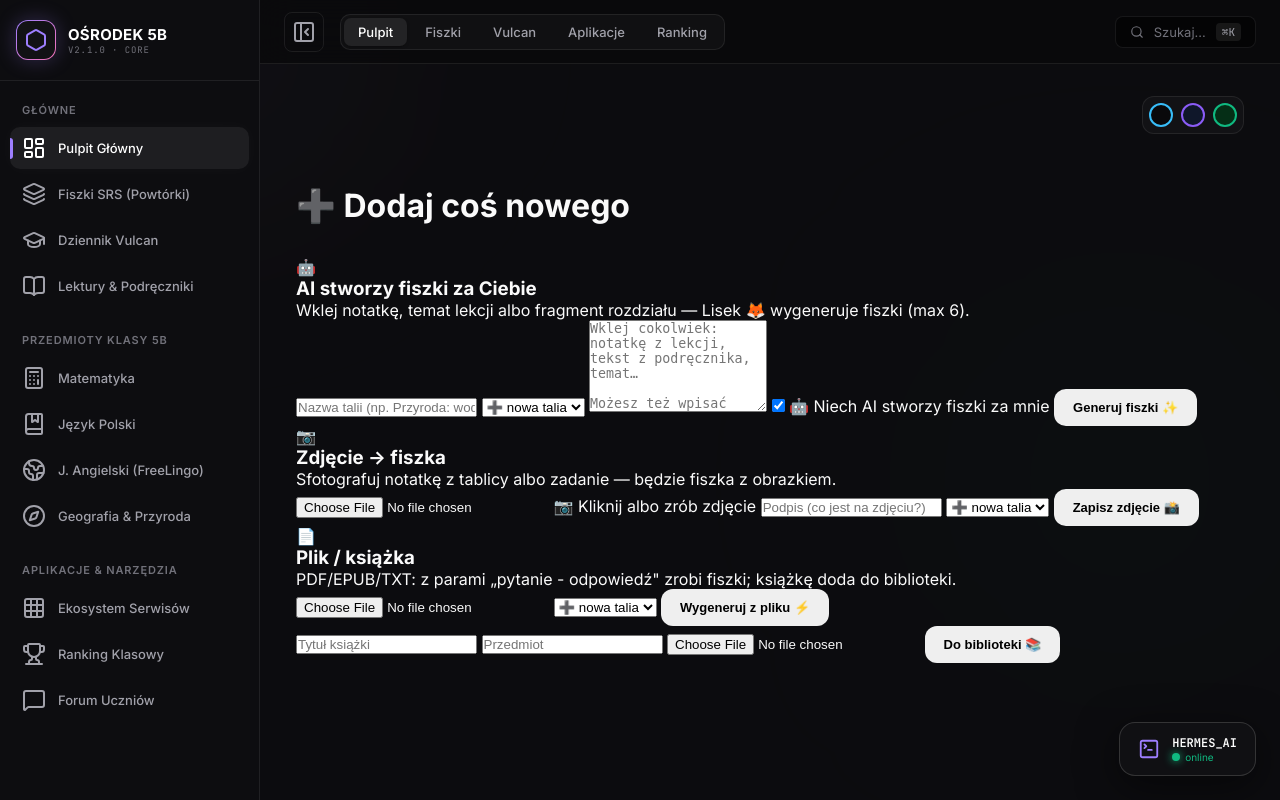
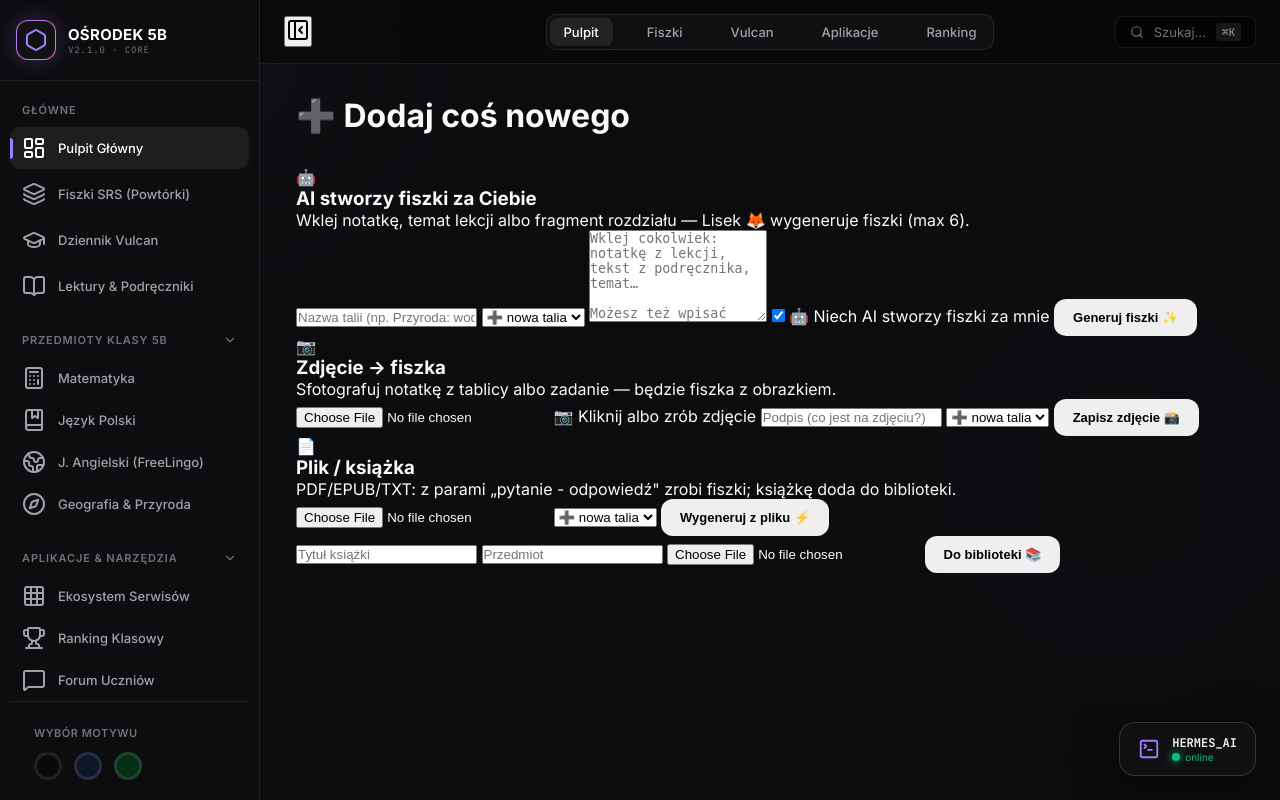
Before and after one commit to Andrev18/sm-portal, a FastAPI app: template templates/add.html in a window 1280 px wide; the page is wider, and only the part inside the window is pictured. Run offline with FastAPI, Linux system fonts and the light colour scheme; the template is opened without the code that fills it, so the values that code supplies are empty; parts of the project's set-up code (start-up, migrations or seed data) failed here and were passed over.

Commit message:
Center top nav menu and move professional theme picker to sidebar

```diff
--- a/templates/base.html
+++ b/templates/base.html
@@ -253,7 +253,7 @@
       backdrop-filter: blur(16px);
       display: flex;
       align-items: center;
-      justify-content: space-between;
+      justify-content: center; /* Wyśrodkowanie */
       padding: 0 24px;
       flex-shrink: 0;
       position: sticky;
@@ -264,8 +264,16 @@
       display: flex;
       align-items: center;
       gap: 16px;
+      position: absolute;
+      left: 24px;
     }
-    .sidebar-toggle-btn {
+    .header-right {
+      display: flex;
+      align-items: center;
+      gap: 12px;
+      position: absolute;
+      right: 24px;
+    }
       background: transparent;
       border: 1px solid var(--border-subtle);
       color: var(--text-secondary);
@@ -448,6 +456,9 @@
       box-shadow: 0 0 8px var(--accent-emerald);
       display: inline-block;
     }
+    .hidden { display: none !important; }
+    .grid-card-interactive { transition: all 0.3s cubic-bezier(0.4, 0, 0.2, 1); }
+    .grid-card-interactive:hover { transform: translateY(-3px); }
   </style>
 </head>
 <body>
@@ -490,7 +501,11 @@
       </div>
 
       <div class="nav-category">
-        <div class="nav-category-title">Przedmioty Klasy 5B</div>
+        <div class="nav-category-title" style="display: flex; justify-content: space-between; cursor: pointer;" onclick="document.getElementById('nav-przedmioty').classList.toggle('hidden')">
+          <span>Przedmioty Klasy 5B</span>
+          <i data-lucide="chevron-down" style="width: 14px; height: 14px;"></i>
+        </div>
+        <div id="nav-przedmioty">
           <a href="/subjects" class="nav-link">
             <i data-lucide="calculator"></i>
             <span class="hide-on-collapse">Matematyka</span>
@@ -508,9 +523,14 @@
             <span class="hide-on-collapse">Geografia & Przyroda</span>
           </a>
         </div>
+      </div>
 
       <div class="nav-category">
-        <div class="nav-category-title">Aplikacje & Narzędzia</div>
+        <div class="nav-category-title" style="display: flex; justify-content: space-between; cursor: pointer;" onclick="document.getElementById('nav-narzedzia').classList.toggle('hidden')">
+          <span>Aplikacje & Narzędzia</span>
+          <i data-lucide="chevron-down" style="width: 14px; height: 14px;"></i>
+        </div>
+        <div id="nav-narzedzia">
           <a href="/serwisy" class="nav-link">
             <i data-lucide="grid"></i>
             <span class="hide-on-collapse">Ekosystem Serwisów</span>
@@ -523,34 +543,37 @@
             <i data-lucide="message-square"></i>
             <span class="hide-on-collapse">Forum Uczniów</span>
           </a>
-        {% if user and user['role'] in ['teacher', 'admin'] %}
-        <a href="/teacher" class="nav-link">
-          <i data-lucide="shield-check"></i>
-          <span class="hide-on-collapse">Panel Nauczyciela</span>
-        </a>
-        {% endif %}
+        <!-- Theme Picker w Sidebarze -->
+      <div class="theme-switch" style="margin-top: auto; padding: 24px; border-top: 1px solid var(--border-subtle);">
+        <p class="hide-on-collapse" style="font-size: 11px; text-transform: uppercase; color: var(--text-muted); margin: 0 0 12px 0; font-weight: 600; letter-spacing: 0.5px;">Wybór Motywu</p>
+        <div style="display: flex; gap: 12px;" class="hide-on-collapse">
+          <button style="width: 28px; height: 28px; border-radius: 50%; border: 3px solid rgba(255,255,255,0.1); background: #09090b; cursor: pointer; transition: transform 0.2s;" onclick="document.documentElement.setAttribute('data-theme', 'obsidian'); localStorage.setItem('theme', 'obsidian');" onmouseover="this.style.transform='scale(1.1)'" onmouseout="this.style.transform='scale(1)'" title="Obsidian"></button>
+          <button style="width: 28px; height: 28px; border-radius: 50%; border: 3px solid rgba(255,255,255,0.1); background: #0f172a; cursor: pointer; transition: transform 0.2s;" onclick="document.documentElement.setAttribute('data-theme', 'deepblue'); localStorage.setItem('theme', 'deepblue');" onmouseover="this.style.transform='scale(1.1)'" onmouseout="this.style.transform='scale(1)'" title="Deep Blue"></button>
+          <button style="width: 28px; height: 28px; border-radius: 50%; border: 3px solid rgba(255,255,255,0.1); background: #052e16; cursor: pointer; transition: transform 0.2s;" onclick="document.documentElement.setAttribute('data-theme', 'emerald'); localStorage.setItem('theme', 'emerald');" onmouseover="this.style.transform='scale(1.1)'" onmouseout="this.style.transform='scale(1)'" title="Emerald"></button>
+        </div>
       </div>
     </nav>
   </aside>
 
   <!-- MAIN VIEW -->
   <div class="main-wrapper">
-    <header class="top-header">
-      <div class="header-left">
+    <header class="top-header" style="justify-content: center; position: sticky; top: 0; z-index: 30; display: flex; align-items: center; border-bottom: 1px solid var(--border-subtle); background: rgba(9, 9, 11, 0.7); backdrop-filter: blur(16px); padding: 0 24px;">
+      <div class="header-left" style="position: absolute; left: 24px; display: flex; align-items: center; gap: 16px;">
         <button class="sidebar-toggle-btn" onclick="document.getElementById('mainSidebar').classList.toggle('collapsed')" title="Zwiń / Rozwiń panel">
           <i data-lucide="panel-left-close"></i>
         </button>
-
-        <div class="nav-tabs">
-          <a href="/" class="nav-tab-item active">Pulpit</a>
-          <a href="/srs" class="nav-tab-item">Fiszki</a>
-          <a href="/vulcan" class="nav-tab-item">Vulcan</a>
-          <a href="/serwisy" class="nav-tab-item">Aplikacje</a>
-          <a href="/leaderboard" class="nav-tab-item">Ranking</a>
-        </div>
       </div>
 
-      <div class="header-right">
+      <!-- Wypośrodkowane menu nawigacyjne Top-Tabs -->
+      <div class="nav-tabs" style="display: flex; gap: 20px; align-items: center;">
+        <a href="/" class="nav-tab-item active" style="font-weight: 500; text-decoration: none;">Pulpit</a>
+        <a href="/srs" class="nav-tab-item" style="font-weight: 500; text-decoration: none;">Fiszki</a>
+        <a href="/vulcan" class="nav-tab-item" style="font-weight: 500; text-decoration: none;">Vulcan</a>
+        <a href="/serwisy" class="nav-tab-item" style="font-weight: 500; text-decoration: none;">Aplikacje</a>
+        <a href="/leaderboard" class="nav-tab-item" style="font-weight: 500; text-decoration: none;">Ranking</a>
+      </div>
+
+      <div class="header-right" style="position: absolute; right: 24px; display: flex; align-items: center; gap: 12px;">
         <div class="search-pill">
           <i data-lucide="search" style="width: 14px; height: 14px;"></i>
           <span>Szukaj...</span>
@@ -559,8 +582,7 @@
 
         {% if user %}
         <div style="display: flex; align-items: center; gap: 10px; margin-left: 8px;">
-          <span style="font-size: 13px; font-weight: 500; color: var(--text-secondary);">{{ user['name'] }}</span>
-          <a href="/logout" class="btn btn-secondary" style="padding: 6px 12px; font-size: 12px;">Wyloguj</a>
+          <a href="/logout" class="btn btn-secondary" style="padding: 6px 12px; font-size: 12px;"><i data-lucide="log-out" style="width: 14px; height: 14px; margin-right: 6px;"></i> Wyloguj</a>
         </div>
         {% endif %}
       </div>
@@ -568,17 +590,6 @@
 
     <div class="content-scroll">
       <div class="content-container">
-        <!-- Theme Picker Widget -->
-        <div style="display: flex; justify-content: flex-end; margin-bottom: 20px;">
-          <div style="background: var(--bg-surface); border: 1px solid var(--border-subtle); padding: 6px; border-radius: 12px; display: flex; gap: 8px;">
-            <button onclick="document.documentElement.setAttribute('data-theme', 'obsidian'); localStorage.setItem('theme', 'obsidian')"
-                    style="width: 24px; height: 24px; border-radius: 50%; background: #09090b; border: 2px solid #38bdf8; cursor: pointer;" title="Ciemny (Obsidian)"></button>
-            <button onclick="document.documentElement.setAttribute('data-theme', 'deepblue'); localStorage.setItem('theme', 'deepblue')"
-                    style="width: 24px; height: 24px; border-radius: 50%; background: #0f172a; border: 2px solid #8b5cf6; cursor: pointer;" title="Głębinowy (Deep Blue)"></button>
-            <button onclick="document.documentElement.setAttribute('data-theme', 'emerald'); localStorage.setItem('theme', 'emerald')"
-                    style="width: 24px; height: 24px; border-radius: 50%; background: #052e16; border: 2px solid #10b981; cursor: pointer;" title="Leśny (Emerald)"></button>
-          </div>
-        </div>
 
         {% block content %}{% endblock %}
       </div>
```
Lines whose indentation alone changed are shown as unchanged.
